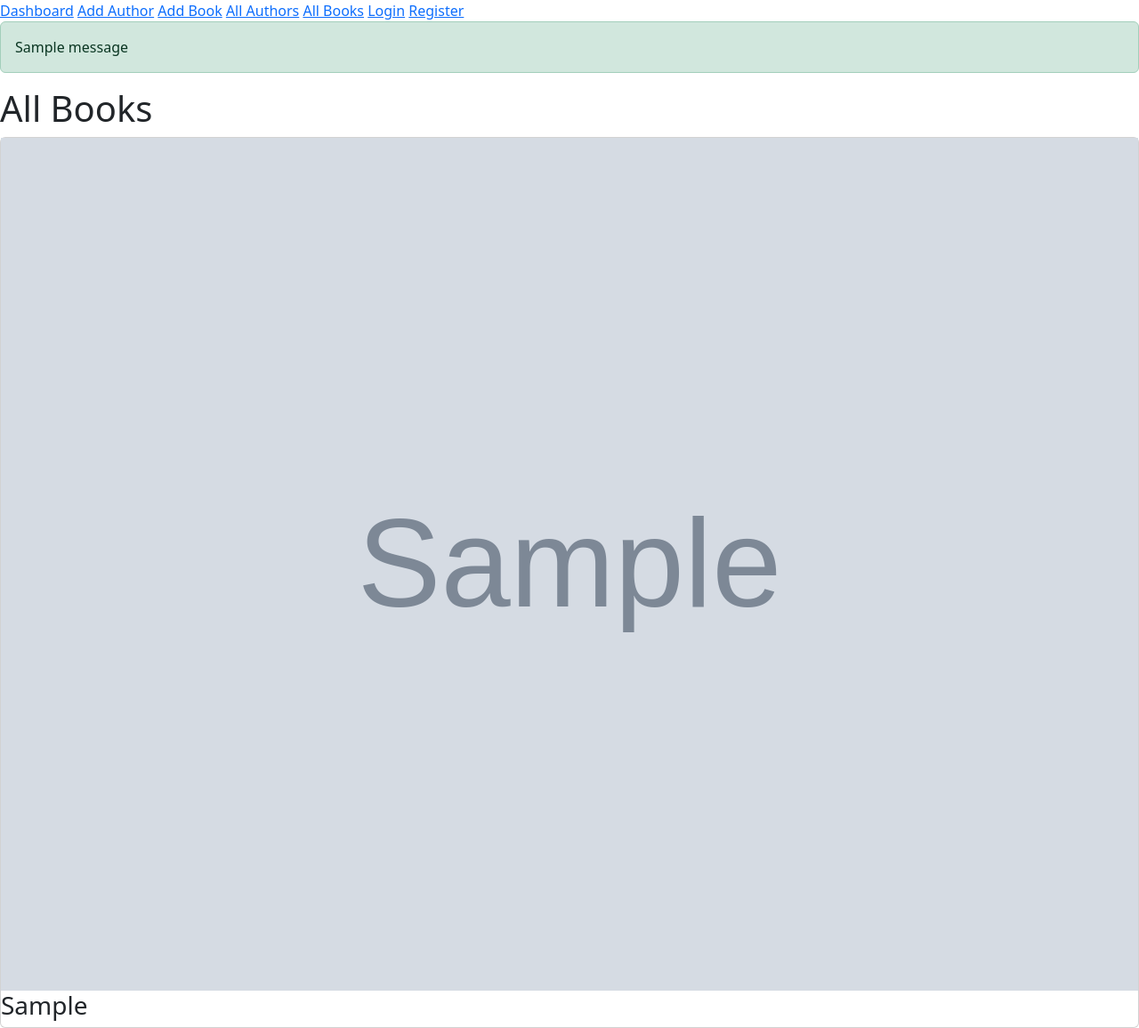
After one commit to ebin6/BookHive, a Django app: page /manager/list-books in a window 1280 px wide. The commit adds this page. Shown: the whole page at 89% size. Run offline with Django 5.2, Linux system fonts and the light colour scheme; tables that the repository leaves empty hold one stand-in row (values such as "Sample post"); grey boxes marked "Sample" are stand-in pictures; one stand-in notice (Sample message) is shown.

Commit message:
Created image field in books and provided default value . View all books using class based view (ListView)

```diff
--- a/manager/forms.py
+++ b/manager/forms.py
@@ -6,3 +6,6 @@ class BookForm(forms.ModelForm):
         model=Book
         fields="__all__"
         exclude=["slug",]
+        widgets={
+            "publish_date":forms.DateInput(attrs={"type":"date",})
+        }
--- a/manager/models.py
+++ b/manager/models.py
@@ -40,6 +40,7 @@ class Book(models.Model):
     date=models.DateField(auto_now_add=True)
     price=models.DecimalField(max_digits=6,decimal_places=2)
     slug=models.SlugField(unique=True)
+    image=models.ImageField(upload_to="books",default="books/default_cover_page.png")
 
     def __str__(self):
         return self.book
--- /dev/null
+++ b/manager/templates/all-books.html
@@ -0,0 +1,31 @@
+{% extends 'base.html' %}
+
+{% block title %}BookHive - All Book{% endblock %}
+
+{% block content %}
+
+{% for msg in messages %}
+    <div class="alert alert-{{msg.tags}}" role="alert">
+        {{msg}}
+    </div>
+{% endfor %}
+
+<h1>All Books</h1>
+<main>
+    <div class="list-books">
+    <!-- Books Cards -->
+        {% for b in books %}
+        <div>
+            <div class="card">
+                <img src="{{b.image.url}}">
+                <div>
+                    <h3>{{b.book}}</h3>
+                </div>
+            </div>
+        </div>
+        {% endfor %}
+    <!-- Books Card End -->
+    </div>
+</main>
+
+{% endblock %}
--- a/manager/templates/base.html
+++ b/manager/templates/base.html
@@ -16,6 +16,7 @@
         <a href="{% url 'create_author' %}">Add Author</a>
         <a href="{% url 'add_book' %}">Add Book</a>
         <a href="{% url 'list_authors' %}">All Authors</a>
+        <a href="{% url 'list_books' %}">All Books</a>
         {% if request.user.is_authenticated %}
             <a href="{% url 'logout' %}">Logout</a>
         {% else %}
--- a/manager/urls.py
+++ b/manager/urls.py
@@ -8,5 +8,8 @@ urlpatterns=[
     path("author-detail/<slug:link>",views.authorDetail,name="author_detail"),
     path("edit-author/<slug:link>",views.editAuthor,name="edit_author"),
     path("remove-author/<slug:link>",views.deleteAuthor,name="delete_author"),
-    path("add-book",views.addBook,name="add_book")
+
+    # Books
+    path("add-book",views.addBook,name="add_book"),
+    path("list-books",views.AllBooksView.as_view(),name="list_books")
 ]
--- a/manager/views.py
+++ b/manager/views.py
@@ -1,9 +1,11 @@
 from django.shortcuts import render,redirect
-from manager.models import Author
+from manager.models import Author,Book
 from django.utils.text import slugify
 from django.contrib.auth.decorators import login_required
 from django.contrib import messages
 from .forms import BookForm
+from django.views.generic import ListView
+
 # Create your views here.
 
 @login_required(login_url="signin")
@@ -78,6 +80,14 @@ def addBook(request):
             my_form.save()
             messages.success(request,"New Book added")
             return redirect("add_book")
+        else:
+            print(my_form.errors)
+            return redirect("add_book")
     else:
         my_form=BookForm()
     return render(request,"add-book.html",{"form":my_form})
+
+class AllBooksView(ListView):
+    template_name="all-books.html"
+    queryset=Book.objects.all()
+    context_object_name="books"
```
Also changed, not shown: manager/migrations/0006_book_image.py (added), 1 other file.
